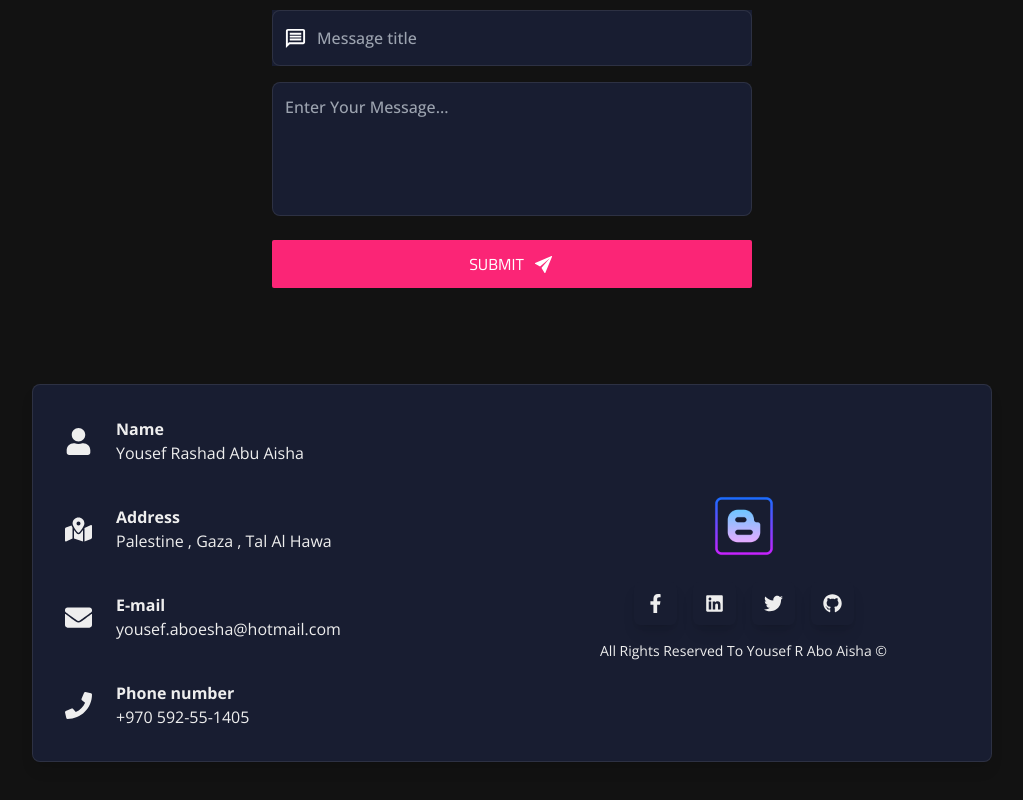
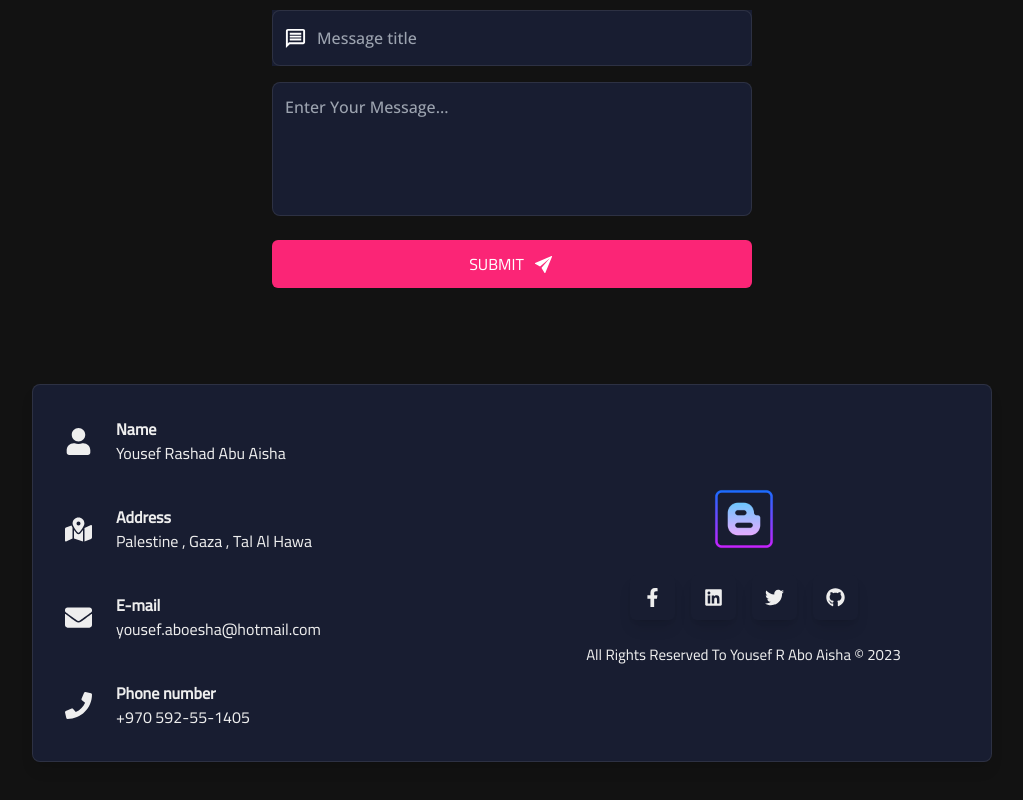
Before and after one commit to YousefAboAisha/Resume, a Next.js app: page /contact in a window 1280 px wide. Shown: the part 898-1698 px from the top of the page, without its empty margins (128-1151 px from the left). Built offline with nearby package versions, Linux system fonts and the light colour scheme.

Commit message:
Edited footer icons and changed spinner theme to fit the dark

```diff
--- a/Components/Footer.tsx
+++ b/Components/Footer.tsx
@@ -6,6 +6,8 @@ import CustomImage from "./UI/CustomImage"
 import FooterCard from "./UI/FooterCard"
 
 const Footer = () => {
+  const date = new Date().getFullYear()
+
   return (
     <footer className="relative container grid grid-cols-1 lg:grid-cols-2 mt-24 mb-12 p-6 gap-4 text-text_light dark:text-text_dark bg-background_light dark:bg-background_dark border dark:border-dark rounded-lg shadow-lg">
       <div className="flex flex-col gap-6">
@@ -38,15 +40,15 @@ const Footer = () => {
                 href={elem.href}
                 target={"_blank"}
                 rel={"noreferrer"}
-                className="duration-500 hover:bg-primary dark:hover:bg-primary bg-background_light dark:bg-background_dark text-text_light dark:text-text_dark p-3 shadow-lg rounded-md"
+                className="bg-background_light dark:bg-background_dark text-text_light dark:text-text_dark p-3 shadow-lg rounded-md border border-transparent hover:border-light dark:hover:border-dark duration-500 "
               >
                 {<elem.icon size={19} />}
               </Link>
             )
           })}
         </div>
-        <h2 className="font-light text-sm">
-          All Rights Reserved To Yousef R Abo Aisha ©
+        <h2 className="text-[15px] mt-2 font-secondary">
+          All Rights Reserved To Yousef R Abo Aisha © {date}
         </h2>
       </div>
     </footer>
--- a/Components/UI/Button.tsx
+++ b/Components/UI/Button.tsx
@@ -11,7 +11,7 @@ const Button = ({ title, icon, hasLink, style, ...rest }: ButtonProps) => {
   return (
     <button
       {...rest}
-      className={`relative uppercase bg-primary text-white w-full py-[10px] outline-none flex justify-center gap-3 items-center disabled:opacity-70 disabled:cursor-not-allowed cursor-pointer transition shadow-sm rounded-sm ${style} rounded-md border-transparent border-[1px] hover:bg-primary_hover hover:border-[1px] duration-500`}
+      className={`relative uppercase bg-primary text-white w-full py-[10px] outline-none flex justify-center gap-3 items-center disabled:opacity-70 disabled:cursor-not-allowed cursor-pointer transition shadow-sm rounded-md border-transparent border-[1px] hover:bg-primary_hover hover:border-[1px] duration-500 ${style}`}
     >
       {hasLink ? (
         <Link
--- a/Components/UI/FooterCard.tsx
+++ b/Components/UI/FooterCard.tsx
@@ -13,8 +13,8 @@ const FooterCard = ({ label, value, Icon }: FooterCardProps) => {
       <div className="flex flex-row gap-6 items-center">
         <Icon size={27} className="text-text_light dark:text-text_dark" />
         <div className="flex flex-col">
-          <h4 className="font-bold">{label}</h4>
-          <span className="font-light">{value}</span>
+          <h4 className="font-semibold font-secondary">{label}</h4>
+          <span className="font-normal font-secondary">{value}</span>
         </div>
       </div>
     </div>
--- a/Components/UI/Spinner.tsx
+++ b/Components/UI/Spinner.tsx
@@ -5,7 +5,7 @@ const Spinner = () => {
     <div role="status" className="abs-center fixed z-50">
       <svg
         aria-hidden="true"
-        className="inline w-8 h-8 mr-2 text-text_light animate-spin fill-primary"
+        className="inline w-8 h-8 mr-2 text-text_light dark:text-text_dark animate-spin fill-primary"
         viewBox="0 0 100 101"
         fill="none"
         xmlns="http://www.w3.org/2000/svg"
```
